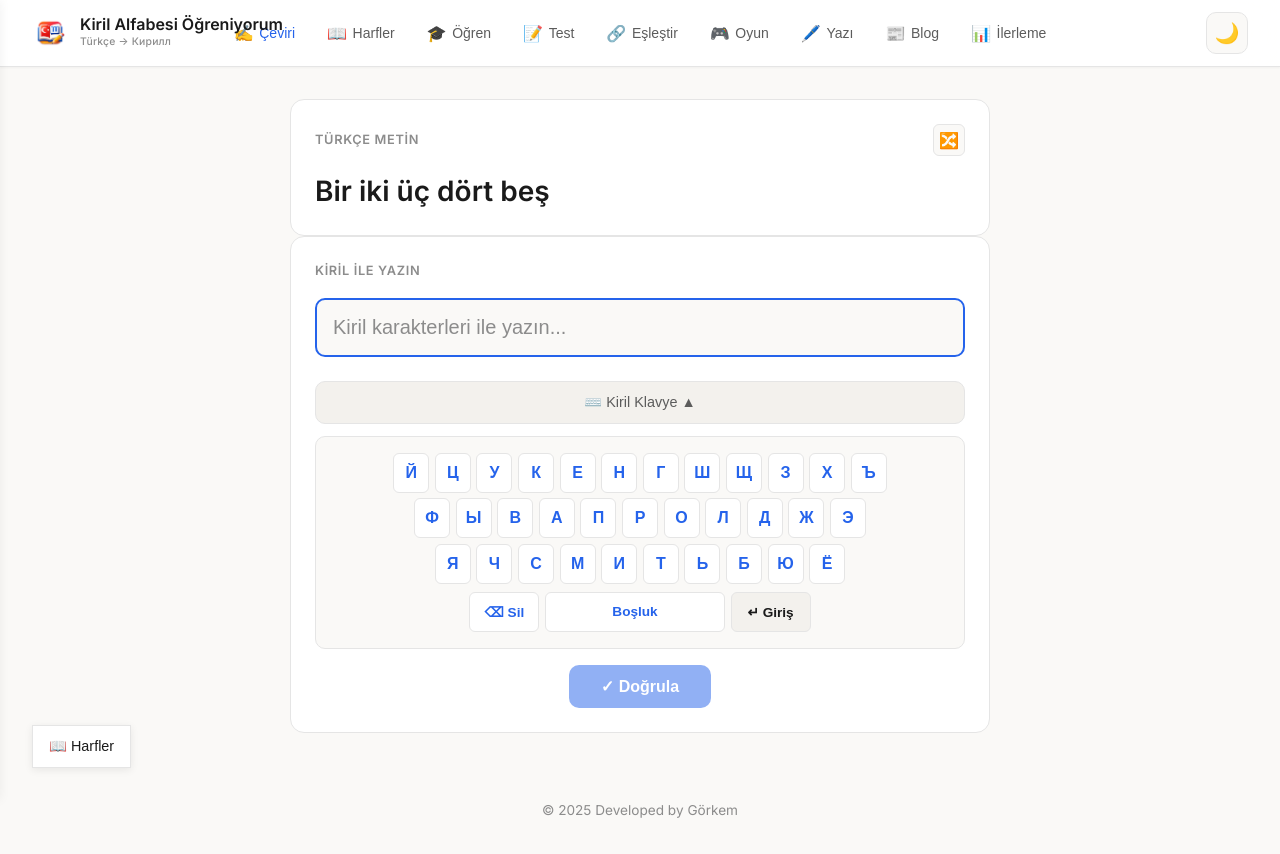
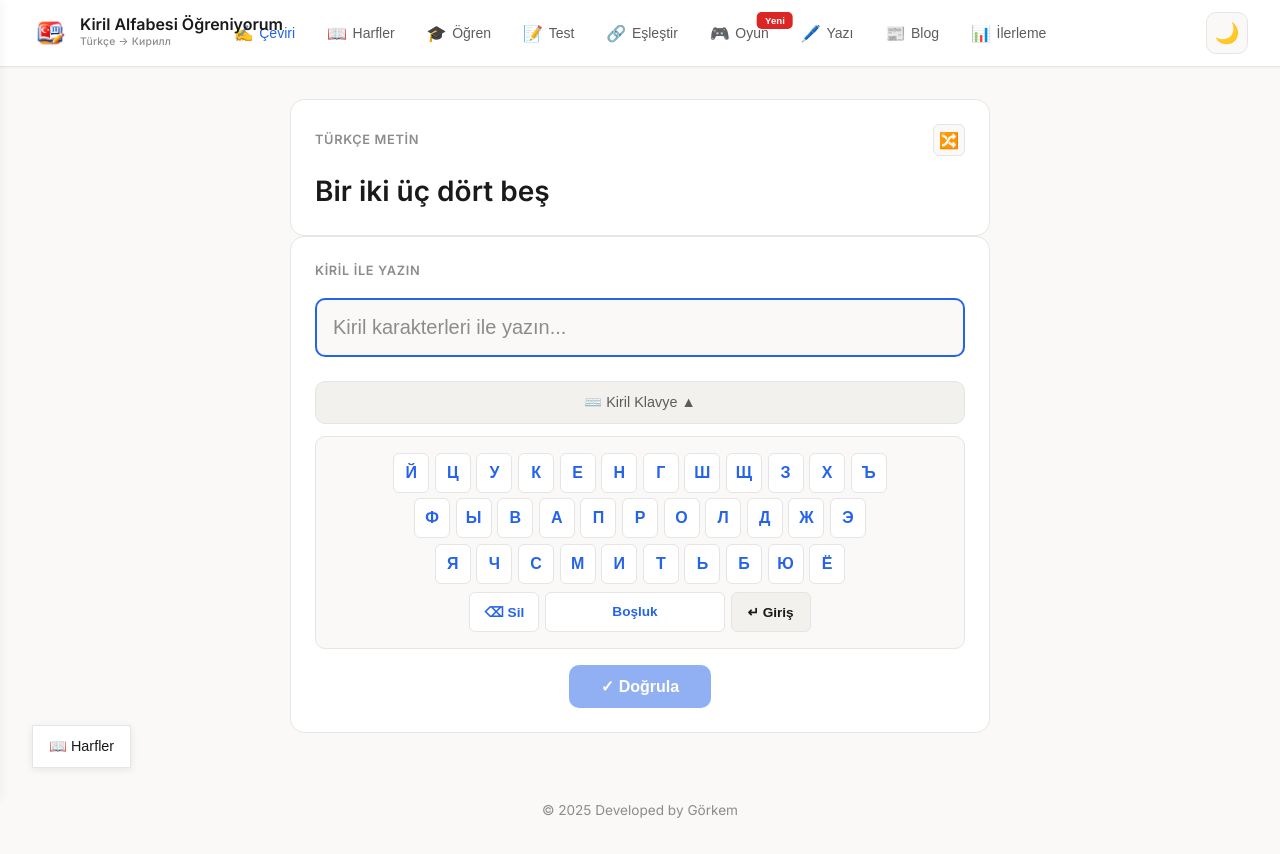
Before and after one commit to gorkembayraktar/kirilalfabesi, a React (Vite) app: page / in a window 1280 px wide. Built offline with nearby package versions, Linux system fonts and the light colour scheme.

Commit message:
new badge

```diff
--- a/src/components/Header.jsx
+++ b/src/components/Header.jsx
@@ -1,14 +1,14 @@
 export default function Header({ currentView, setCurrentView, theme, toggleTheme, streak }) {
     const views = [
-        { id: 'transliteration', label: 'Çeviri', icon: '✍️' },
-        { id: 'letters', label: 'Harfler', icon: '📖' },
-        { id: 'learning', label: 'Öğren', icon: '🎓' },
-        { id: 'test', label: 'Test', icon: '📝' },
-        { id: 'matching', label: 'Eşleştir', icon: '🔗' },
-        { id: 'games', label: 'Oyun', icon: '🎮' },
-        { id: 'writing', label: 'Yazı', icon: '🖊️' },
-        { id: 'blog', label: 'Blog', icon: '📰' },
-        { id: 'progress', label: 'İlerleme', icon: '📊' }
+        { id: 'transliteration', label: 'Çeviri', icon: '✍️', isNew: false },
+        { id: 'letters', label: 'Harfler', icon: '📖', isNew: false },
+        { id: 'learning', label: 'Öğren', icon: '🎓', isNew: false },
+        { id: 'test', label: 'Test', icon: '📝', isNew: false },
+        { id: 'matching', label: 'Eşleştir', icon: '🔗', isNew: false },
+        { id: 'games', label: 'Oyun', icon: '🎮', isNew: true },
+        { id: 'writing', label: 'Yazı', icon: '🖊️', isNew: false },
+        { id: 'blog', label: 'Blog', icon: '📰', isNew: false },
+        { id: 'progress', label: 'İlerleme', icon: '📊', isNew: false }
     ];
 
     return (
@@ -31,6 +31,7 @@ export default function Header({ currentView, setCurrentView, theme, toggleTheme
                         >
                             <span className="nav-icon">{view.icon}</span>
                             <span className="nav-label">{view.label}</span>
+                            {view.isNew && <span className="new-badge">Yeni</span>}
                         </button>
                     ))}
                 </nav>
--- a/src/index.css
+++ b/src/index.css
@@ -156,6 +156,7 @@ body {
 }
 
 .nav-btn {
+    position: relative;
     padding: 0.5rem 0.875rem;
     border: none;
     background: transparent;
@@ -3920,3 +3921,18 @@ body {
 .game-btn-secondary:hover {
     background: rgba(255, 255, 255, 0.1);
 }
+
+/* new badge*/
+
+.new-badge {
+    background: var(--error);
+    color: white;
+    padding: 0.2rem 0.5rem;
+    border-radius: var(--radius-full);
+    font-size: 0.6rem;
+    font-weight: 600;
+    position: absolute;
+    top: -4px;
+    right: -10px;
+    border-radius: 5px;
+}
```
